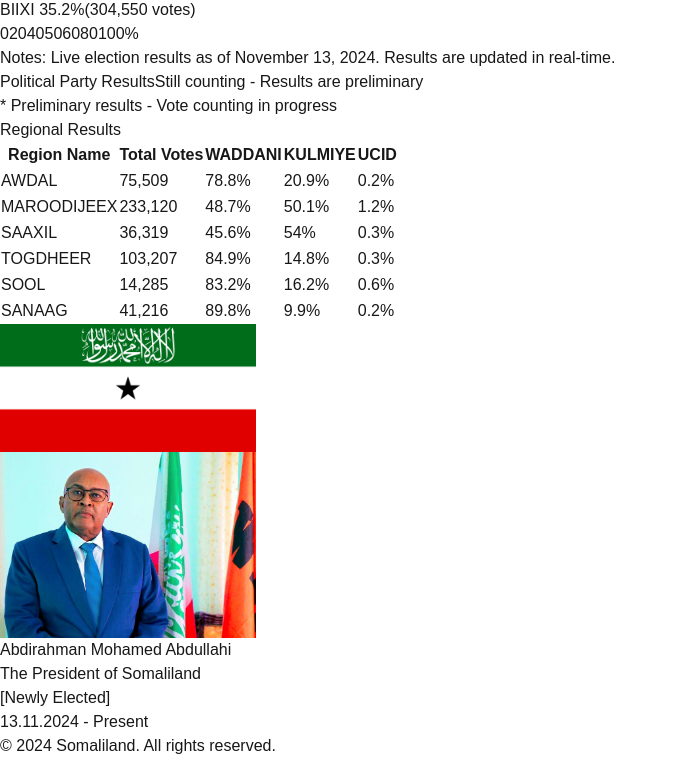
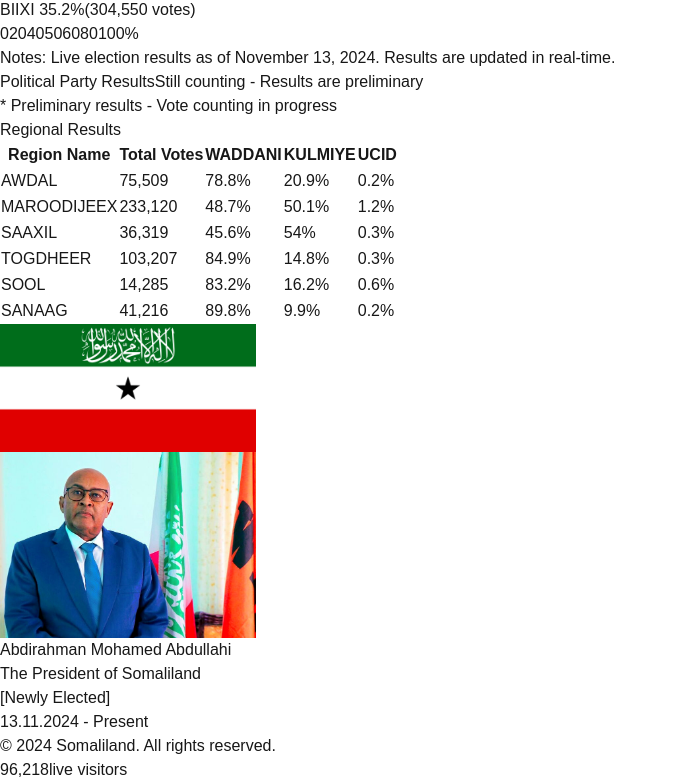
Before and after one commit to zakletters10/somaliland10, a Next.js app: page / in a window 1280 px wide. Shown: the part 391-1173 px from the top of the page, without its empty margins (0-674 px from the left). Before the commit the page ends 1149 px from the top, so only its background shows below. Built offline with nearby package versions, Linux system fonts and the light colour scheme.

Commit message:
Update page.tsx

```diff
--- a/src/app/page.tsx
+++ b/src/app/page.tsx
@@ -51,8 +51,24 @@ export default function LandingPage() {
     { name: 'HILAAC', value: 7, color: '#gray' }
   ];
 
+  // Add visitor counter state
+  const [visitorCount, setVisitorCount] = useState(96000)
+
+  // Add visitor counter animation
+  useEffect(() => {
+    const interval = setInterval(() => {
+      setVisitorCount(current => {
+        // Random change between -100 and +300 (biased towards increase)
+        const change = Math.floor(Math.random() * 400) - 100
+        return current + change
+      })
+    }, 3000) // Update every 3 seconds
+
+    return () => clearInterval(interval)
+  }, [])
+
   return (
-    <div className="min-h-screen flex flex-col bg-gray-100">
+    <div className="min-h-screen flex flex-col bg-gray-100 relative">
       <header className="bg-white shadow-sm">
         <div className="max-w-7xl mx-auto py-2 sm:py-4 px-4 sm:px-6 lg:px-8">
           <div className="flex flex-row items-center space-x-3 sm:space-x-4">
@@ -306,6 +322,15 @@ export default function LandingPage() {
           </p>
         </div>
       </footer>
+
+      {/* Floating visitor counter with updated styling */}
+      <div className="fixed bottom-4 right-4 bg-black/80 text-white px-6 py-3 rounded-full shadow-lg flex items-center space-x-3 animate-pulse z-50">
+        <div className="w-2.5 h-2.5 bg-green-500 rounded-full animate-pulse" />
+        <span className="text-base sm:text-lg font-bold">
+          {visitorCount.toLocaleString()}
+          <span className="font-medium ml-1">live visitors</span>
+        </span>
+      </div>
     </div>
   )
 }
```
